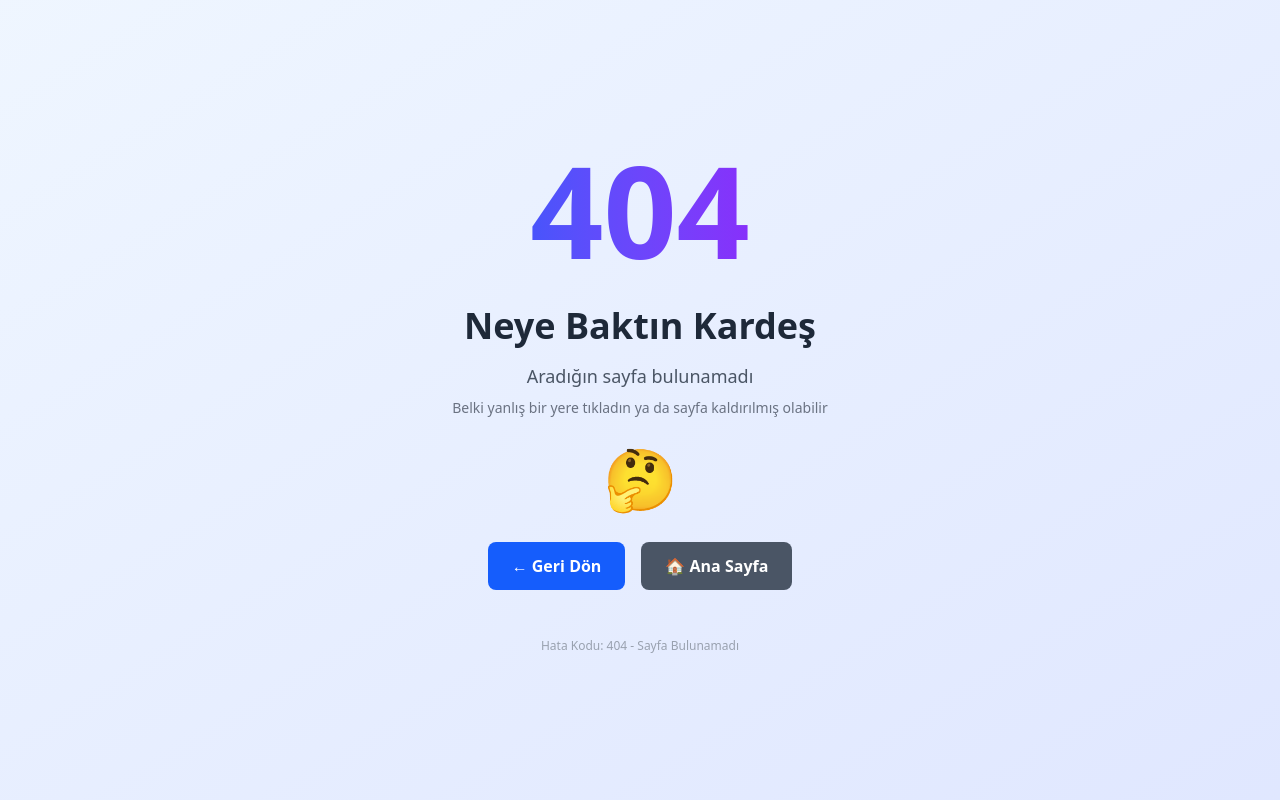
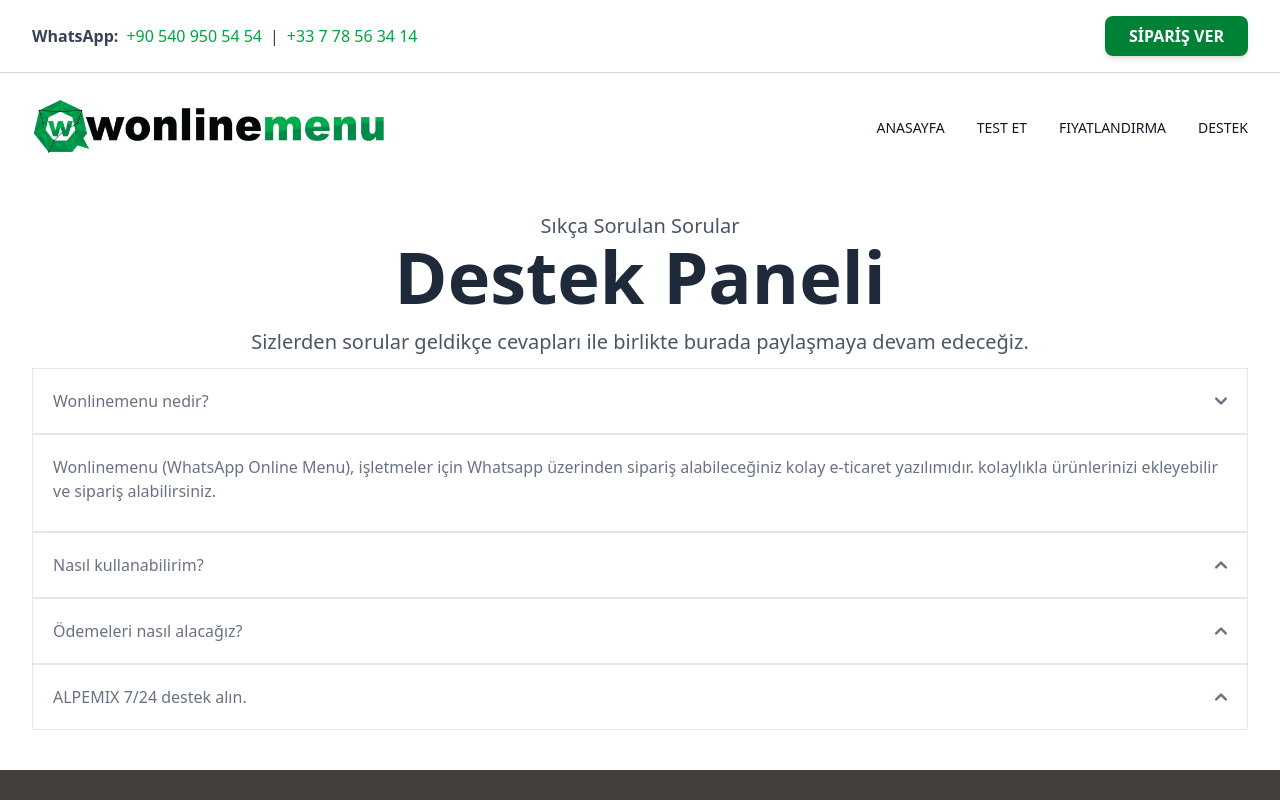
Before and after one commit to melihcandemir/wonlinemenu.com, a React (Vite) app: page /destek in a window 1280 px wide. Before the commit this address had no page. Shown: the top 800 px of the page. Built offline with nearby package versions, Linux system fonts and the light colour scheme; the HTML template or start-up script is replaced by a standard one.

Commit message:
Destek sayfası başlangıç.

```diff
--- a/src/component/Accordion.jsx
+++ b/src/component/Accordion.jsx
@@ -58,7 +58,7 @@
               className={isOpen ? "" : "hidden"}
               aria-labelledby={`accordion-collapse-heading-${index}`}
             >
-              <div className="p-5 border border-b-0 border-gray-200 dark:border-gray-700 dark:bg-gray-900">
+              <div className="p-5 border border-gray-200 dark:border-gray-700 dark:bg-gray-900">
                 {item.content}
               </div>
             </div>
--- a/src/component/Navbar.jsx
+++ b/src/component/Navbar.jsx
@@ -62,7 +62,7 @@
             </Link>
             <Link
               onClick={scrollToTop}
-              to="destek"
+              to="/destek"
               className="text-sm font-medium text-gray-900 hover:text-green-600 transition-colors"
             >
               DESTEK
@@ -137,7 +137,7 @@
                 FIYATLANDIRMA
               </Link>
               <Link
-                to="destek"
+                to="/destek"
                 className="text-sm font-medium text-gray-900 active:text-green-600 py-2 px-4 rounded transition-colors"
                 onClick={() => {
                   setIsMenuOpen(false);
--- a/src/component/SectionSix.jsx
+++ b/src/component/SectionSix.jsx
@@ -17,7 +17,7 @@
       </div>
       <div className="w-full lg:w-1/2">
         <Accordion items={accordionItems} />
-        <Link to="destek">
+        <Link to="/destek">
           <button className="text-white bg-green-600 focus:outline-none hover:bg-green-800 font-medium rounded-lg text-sm px-5 py-2.5 mt-5 md:mt-10 w-full cursor-pointer">
             Diğer sorular ve cevaplar için tıklayın.
           </button>
--- /dev/null
+++ b/src/component/SupportSection.jsx
@@ -0,0 +1,20 @@
+import Accordion from "./Accordion";
+import { suportAccordionItems } from "./data";
+
+export default function SupportSection() {
+  return (
+    <div className="w-full">
+      <h3 className="md:text-xl text-gray-600 mt-5 md:mt-0 text-center">
+        Sıkça Sorulan Sorular
+      </h3>
+      <h1 className="text-2xl md:text-5xl lg:text-7xl font-bold text-gray-800 mb-4 text-center">
+        Destek Paneli
+      </h1>
+      <p className="md:text-xl text-gray-600 mt-5 md:mt-0 mb-3 text-center">
+        Sizlerden sorular geldikçe cevapları ile birlikte burada paylaşmaya
+        devam edeceğiz.
+      </p>
+      <Accordion items={suportAccordionItems} />
+    </div>
+  );
+}
--- a/src/component/data.jsx
+++ b/src/component/data.jsx
@@ -358,3 +358,62 @@
     referans: "urfakebaphauseschweiler.de",
   },
 ];
+
+export const suportAccordionItems = [
+  {
+    title: "Wonlinemenu nedir?",
+    content: (
+      <p className="mb-2 text-gray-500 dark:text-gray-400">
+        Wonlinemenu (WhatsApp Online Menu), işletmeler için Whatsapp üzerinden
+        sipariş alabileceğiniz kolay e-ticaret yazılımıdır. kolaylıkla
+        ürünlerinizi ekleyebilir ve sipariş alabilirsiniz.
+      </p>
+    ),
+  },
+  {
+    title: "Nasıl kullanabilirim?",
+    content: (
+      <p className="mb-2 text-gray-500 dark:text-gray-400">
+        Wonlinemenu, Abonelik sistemi ile hizmet vermektedir. Yıllık periyotta
+        ödeme yaparak kullanmaya başlabilirsiniz. Bizimle iletişim kurarak daha
+        fazla detaylı bilgi alabilirsiniz.
+      </p>
+    ),
+  },
+  {
+    title: "Ödemeleri nasıl alacağız?",
+    content: (
+      <>
+        <p className="mb-2 text-gray-500 dark:text-gray-400">
+          Wonlinemenu üzerinden online ödeme alabilirsiniz. Kontrol panelinden
+          Ödeme yöntemleri belirleyerek müşterilerinize kolaylıklar
+          sağlıyabilirsiniz.
+        </p>
+        <p className="mb-2 text-gray-500 dark:text-gray-400">
+          Örnek : Kapıda Nakit Ödeme, Kapıda Kredi Kartı, Ticket Restaurant,
+          Sodexo, Multinet, Setcard, Winwin, Metropol, Havale & EFT, Payconiq,
+          Papara gibi..
+        </p>
+      </>
+    ),
+  },
+  {
+    title: "ALPEMIX 7/24 destek alın.",
+    content: (
+      <>
+        <p className="mb-2 text-gray-500 dark:text-gray-400">
+          ALPEMIX 7/24 güvenli olarak bağlantı halinde kalabileceğimiz Servis
+          yazılımıdır.
+        </p>
+        <button className="cursor-pointer bg-green-600 hover:bg-green-700 text-white font-bold py-2 px-6 rounded-lg">
+          Şimdi indir
+        </button>
+        <p className="mb-2 text-gray-500 dark:text-gray-400">
+          Görsel olarak kurulum anlatımı :<br />
+          Alpemix dosyasını indirdikten sonra ÇALIŞTIR butonuna basarak devam
+          edim.
+        </p>
+      </>
+    ),
+  },
+];
--- a/src/config/RouterConfig.jsx
+++ b/src/config/RouterConfig.jsx
@@ -6,6 +6,7 @@
 import { useEffect, useState } from "react";
 import Pricing from "../page/Pricing";
 import Referanslar from "../page/Referanslar";
+import Support from "../page/Support";
 
 export default function RouterConfig() {
   //
@@ -54,6 +55,7 @@
         path="/referanslar"
         element={<Referanslar isVisible={isVisible} />}
       />
+      <Route path="/destek" element={<Support isVisible={isVisible} />} />
       <Route path="/admin54" element={<Admin />} />
       <Route path="*" element={<NotFoundPage />} />
     </Routes>
--- a/src/page/NotFoundPage.jsx
+++ b/src/page/NotFoundPage.jsx
@@ -36,7 +36,7 @@
             ← Geri Dön
           </button>
           <button
-            onClick={() => (window.location.href = "/")}
+            onClick={() => (window.location.href = "/#")}
             className="w-full sm:w-auto px-6 py-3 bg-gray-600 hover:bg-gray-700 dark:bg-gray-500 dark:hover:bg-gray-600 text-white font-semibold rounded-lg transition-colors duration-200"
           >
             🏠 Ana Sayfa
--- /dev/null
+++ b/src/page/Support.jsx
@@ -0,0 +1,22 @@
+import Communication from "../component/Communication";
+import Footer from "../component/Footer";
+import Navbar from "../component/Navbar";
+import ScrollTotop from "../component/ScrollTotop";
+import SupportSection from "../component/SupportSection";
+
+export default function Support(props) {
+  const { isVisible } = props;
+  return (
+    <>
+      <Communication isVisible={isVisible} />
+      <Navbar isVisible={isVisible} />
+
+      <div className="max-w-7xl mx-auto px-4 sm:px-6 md:pt-25 lg:px-8 mb-10">
+        <SupportSection />
+      </div>
+
+      <Footer />
+      <ScrollTotop />
+    </>
+  );
+}
```
